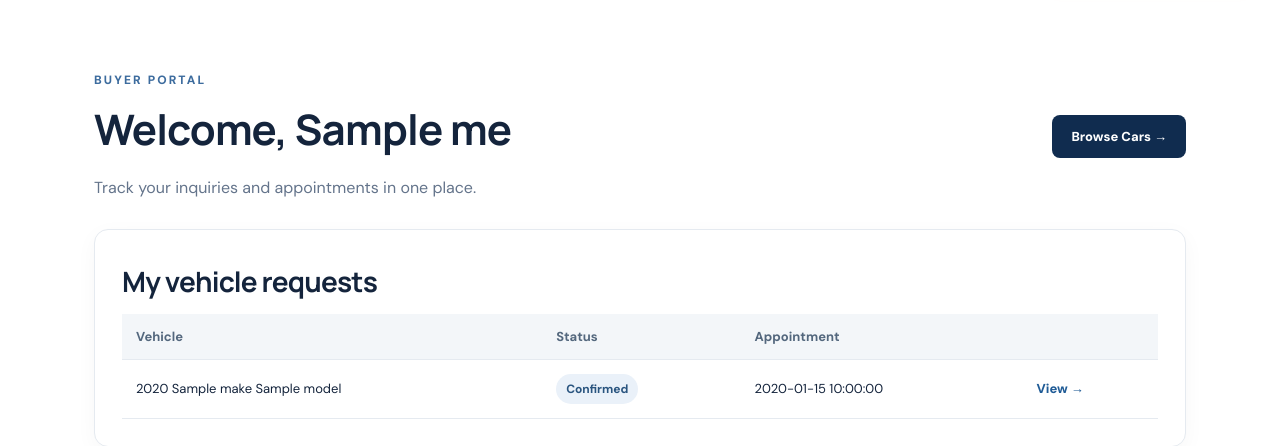
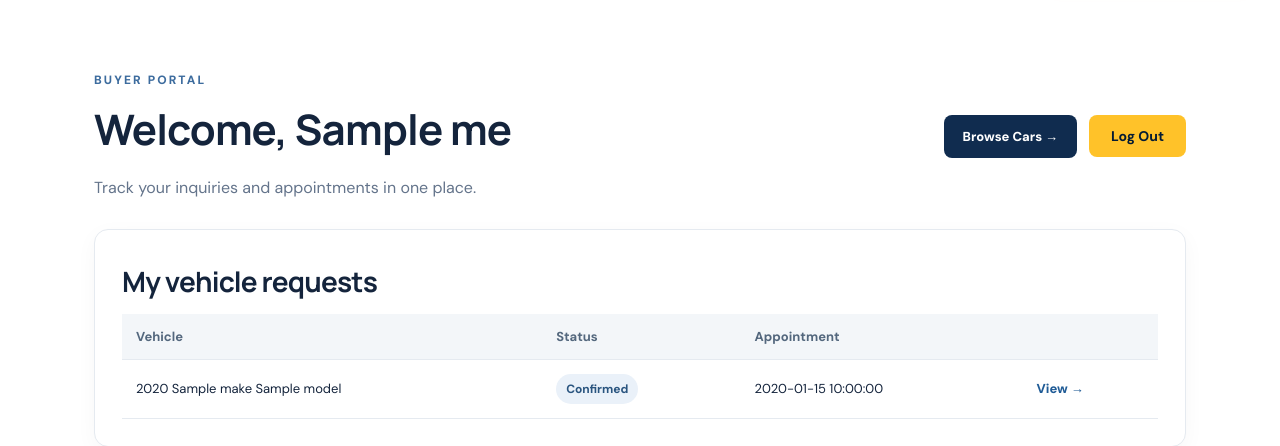
Before and after one commit to zamirvira-collab/wesell, a Python web app: template templates/buyer.html in a window 1280 px wide. Shown: the part 88-534 px from the top of the page. Run offline with Jinja, Linux system fonts and the light colour scheme; the template is opened without the code that fills it: most values are stand-ins (such as "Sample title", 1, 10 or a date in 2020).

Commit message:
Update buyer.html

```diff
--- a/templates/buyer.html
+++ b/templates/buyer.html
@@ -1 +1,159 @@
-{% extends 'base.html' %}{% block title %}Buyer Dashboard{% endblock %}{% block content %}<section class="section"><div class="sectionhead"><div><div class="eyebrow blue">BUYER PORTAL</div><h1>Welcome, {{me.name}}</h1><p>Track your inquiries and appointments in one place.</p></div><a class="btn navy" href="{{url_for('home')}}">Browse Cars →</a></div><div class="panel"><h2>My vehicle requests</h2><div class="tablewrap"><table><thead><tr><th>Vehicle</th><th>Status</th><th>Appointment</th><th></th></tr></thead><tbody>{% for l in leads %}<tr><td>{{l.year}} {{l.make}} {{l.model}}</td><td><span class="status">{{l.status|replace('_',' ')|title}}</span></td><td>{{l.appointment_time|replace('T',' ') or 'Not scheduled'}}</td><td><a href="{{url_for('lead_detail',lead_id=l.id)}}">View →</a></td></tr>{% else %}<tr><td colspan="4">No requests yet. Browse vehicles to get started.</td></tr>{% endfor %}</tbody></table></div></div></section>{% endblock %}
+
+{% extends 'base.html' %}
+
+{% block title %}Buyer Dashboard{% endblock %}
+
+{% block content %}
+
+<style>
+    .ws-buyer-actions {
+        display: flex;
+        align-items: center;
+        justify-content: flex-end;
+        flex-wrap: wrap;
+        gap: 12px;
+    }
+
+    .ws-buyer-logout {
+        display: inline-flex;
+        align-items: center;
+        justify-content: center;
+        padding: 12px 22px;
+        background: #ffc229;
+        color: #041b34;
+        border: none;
+        border-radius: 8px;
+        font-family: inherit;
+        font-size: 14px;
+        font-weight: 700;
+        cursor: pointer;
+        transition: background 0.2s ease;
+    }
+
+    .ws-buyer-logout:hover {
+        background: #e5aa00;
+    }
+
+    .ws-buyer-logout:focus-visible {
+        outline: 3px solid #041b34;
+        outline-offset: 3px;
+    }
+
+    @media (max-width: 600px) {
+        .ws-buyer-actions {
+            width: 100%;
+            justify-content: flex-start;
+        }
+    }
+</style>
+
+<section class="section">
+
+    <div class="sectionhead">
+
+        <div>
+            <div class="eyebrow blue">
+                BUYER PORTAL
+            </div>
+
+            <h1>Welcome, {{ me.name }}</h1>
+
+            <p>
+                Track your inquiries and appointments in one place.
+            </p>
+        </div>
+
+        <div class="ws-buyer-actions">
+
+            <a class="btn navy"
+               href="{{ url_for('home') }}">
+                Browse Cars →
+            </a>
+
+            <form method="POST"
+                  action="{{ url_for('logout') }}"
+                  style="margin: 0;">
+
+                <input type="hidden"
+                       name="csrf"
+                       value="{{ csrf }}">
+
+                <button type="submit"
+                        class="ws-buyer-logout">
+                    Log Out
+                </button>
+
+            </form>
+
+        </div>
+
+    </div>
+
+    <div class="panel">
+
+        <h2>My vehicle requests</h2>
+
+        <div class="tablewrap">
+
+            <table>
+
+                <thead>
+                    <tr>
+                        <th>Vehicle</th>
+                        <th>Status</th>
+                        <th>Appointment</th>
+                        <th></th>
+                    </tr>
+                </thead>
+
+                <tbody>
+
+                    {% for l in leads %}
+
+                    <tr>
+
+                        <td>
+                            {{ l.year }}
+                            {{ l.make }}
+                            {{ l.model }}
+                        </td>
+
+                        <td>
+                            <span class="status">
+                                {{ l.status|replace('_',' ')|title }}
+                            </span>
+                        </td>
+
+                        <td>
+                            {{ l.appointment_time|replace('T',' ') or 'Not scheduled' }}
+                        </td>
+
+                        <td>
+                            <a href="{{ url_for('lead_detail', lead_id=l.id) }}">
+                                View →
+                            </a>
+                        </td>
+
+                    </tr>
+
+                    {% else %}
+
+                    <tr>
+                        <td colspan="4">
+                            No requests yet. Browse vehicles to get started.
+                        </td>
+                    </tr>
+
+                    {% endfor %}
+
+                </tbody>
+
+            </table>
+
+        </div>
+
+    </div>
+
+</section>
+
+{% endblock %}
```
